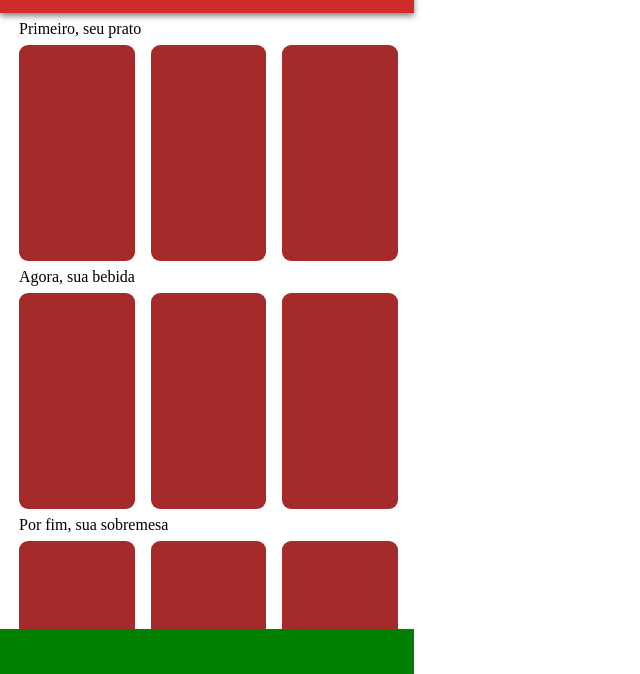
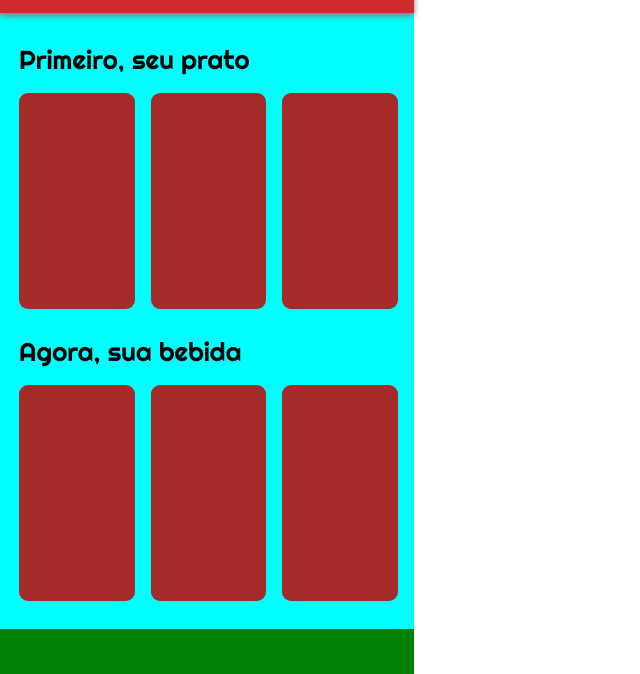
Before and after one commit to Isabel-Dias/projeto3-driveneats, a plain HTML site: page index.html in a window 1280 px wide. Shown: the part 79-753 px from the top of the page, without its empty margins (0-640 px from the left). Drawn offline with Linux system fonts and the light colour scheme.

Commit message:
Layout Corpo

```diff
--- a/style.css
+++ b/style.css
@@ -1,8 +1,10 @@
 .whole-body {
-    height: 1026px;
     width: 414px;
 
-    margin: 92px 0;
+    margin-top: 92px;
+    margin-bottom: 108px;
+    background-color: aqua;
+    padding-top: 31px;
 }
 .top-bar {
     position: fixed;
@@ -39,12 +41,18 @@ h2 {
 }
 .category-title {
     line-height: 32px;
+    font-family: 'Righteous';
+    font-weight: 400;
+    font-size: 26px;
+    margin-bottom: 17px;
 }
 .container-food {
     display: flex;
+    margin-bottom: 27px;
 }
 .container-drink {
     display: flex;
+    margin-bottom: 27px;
 }
 .container-dessert {
     display: flex;
```
Also changed, not shown: index.html (indentation only).
